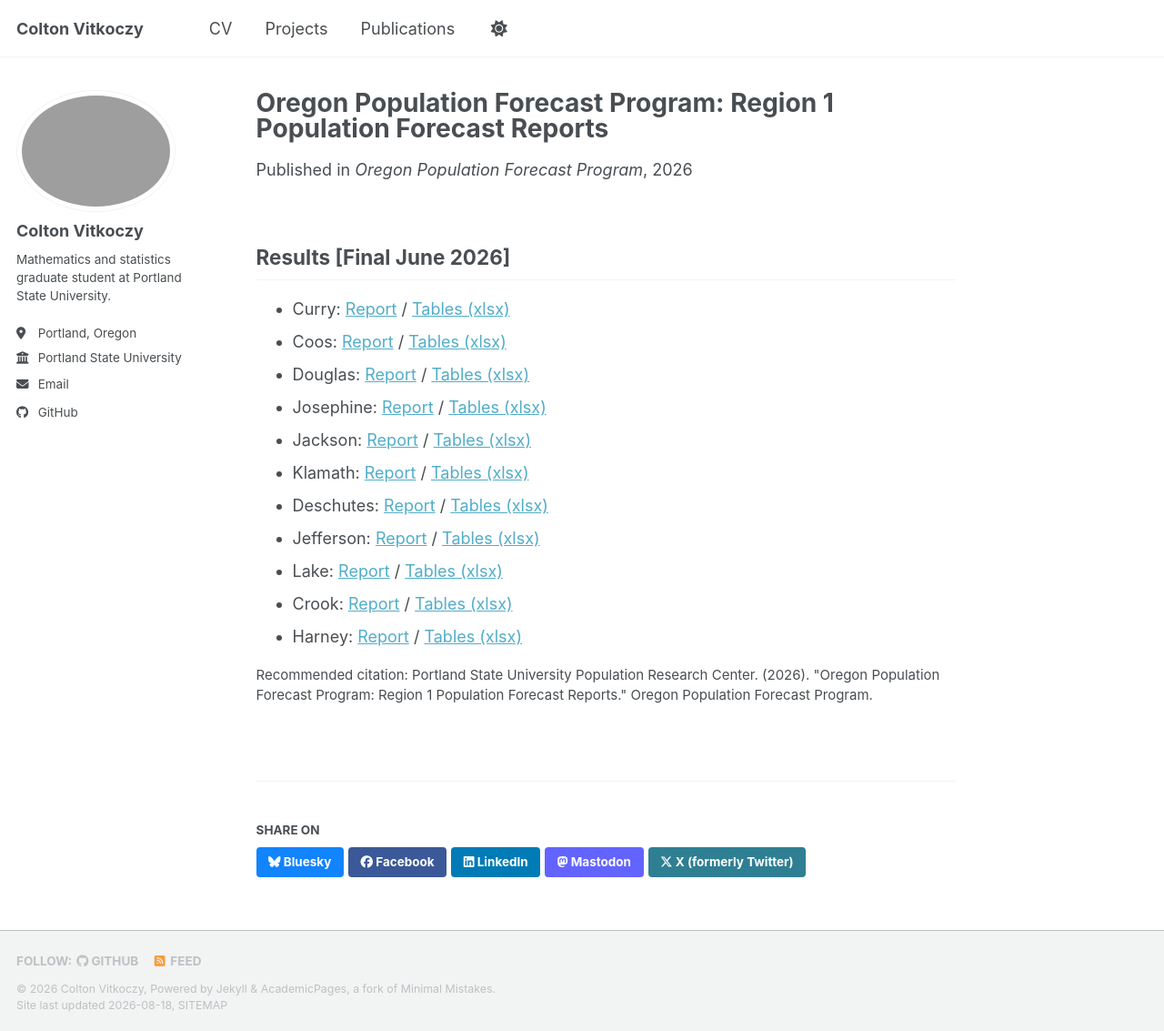
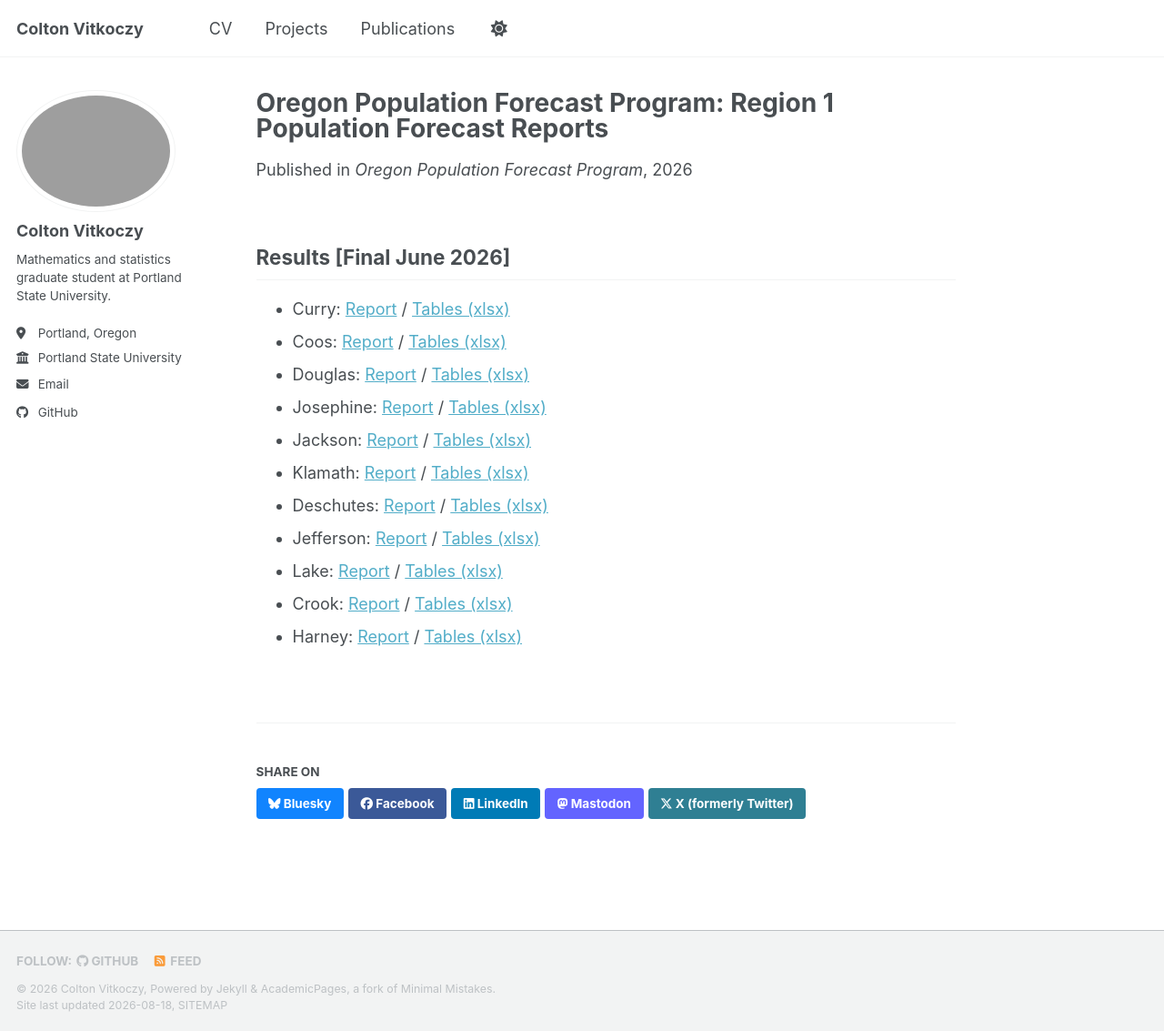
Before and after one commit to ColtonVitkoczy/ColtonVitkoczy.github.io, a Jekyll site: the page built from _publications/2026-06-01-opfp-region-1.md, in a window 1280 px wide and 1133 px high. Shown: the whole window at 91% size. Built offline with Jekyll 4.4.1, drawn with Linux system fonts in a browser that asks for light colours; a style sheet for code colours, icons or effects is not loaded.

Commit message:
Update 2026-06-01-opfp-region-1.md

```diff
--- a/_publications/2026-06-01-opfp-region-1.md
+++ b/_publications/2026-06-01-opfp-region-1.md
@@ -21,7 +21,7 @@ excerpt: |
   - Lake: [Report](https://drive.google.com/file/d/1yJj2jNTk8H2LIzxtcpvJAgrD_PU1YP-S/view?usp=drive_link) / [Tables (xlsx)](https://docs.google.com/spreadsheets/d/1gixAFphjjIQvL_NiiFttm8ieltWC0Dtf/edit?usp=drive_link&ouid=108753402828548889346&rtpof=true&sd=true)
   - Crook: [Report](https://drive.google.com/file/d/1cmM2fiSgSUmSepcbUhQlEWmQQ0bJSgsS/view?usp=drive_link) / [Tables (xlsx)](https://docs.google.com/spreadsheets/d/1SZ8Xm5IIb78eNCJpsSU7B8MFY1UPhLm4/edit?usp=drive_link&ouid=108753402828548889346&rtpof=true&sd=true)
   - Harney: [Report](https://drive.google.com/file/d/1JnluKkH_Zfw5-JhVbI-2HM3XEXHXjbIv/view?usp=drive_link) / [Tables (xlsx)](https://docs.google.com/spreadsheets/d/1G_XePh8N2j0vVcZcqtVGgrwqF8qKUmKD/edit?usp=drive_link&ouid=108753402828548889346&rtpof=true&sd=true)
-citation: 'Portland State University Population Research Center. (2026). "Oregon Population Forecast Program: Region 1 Population Forecast Reports." Oregon Population Forecast Program.'
+
 ---
 
 ## Results [Final June 2026]
```
